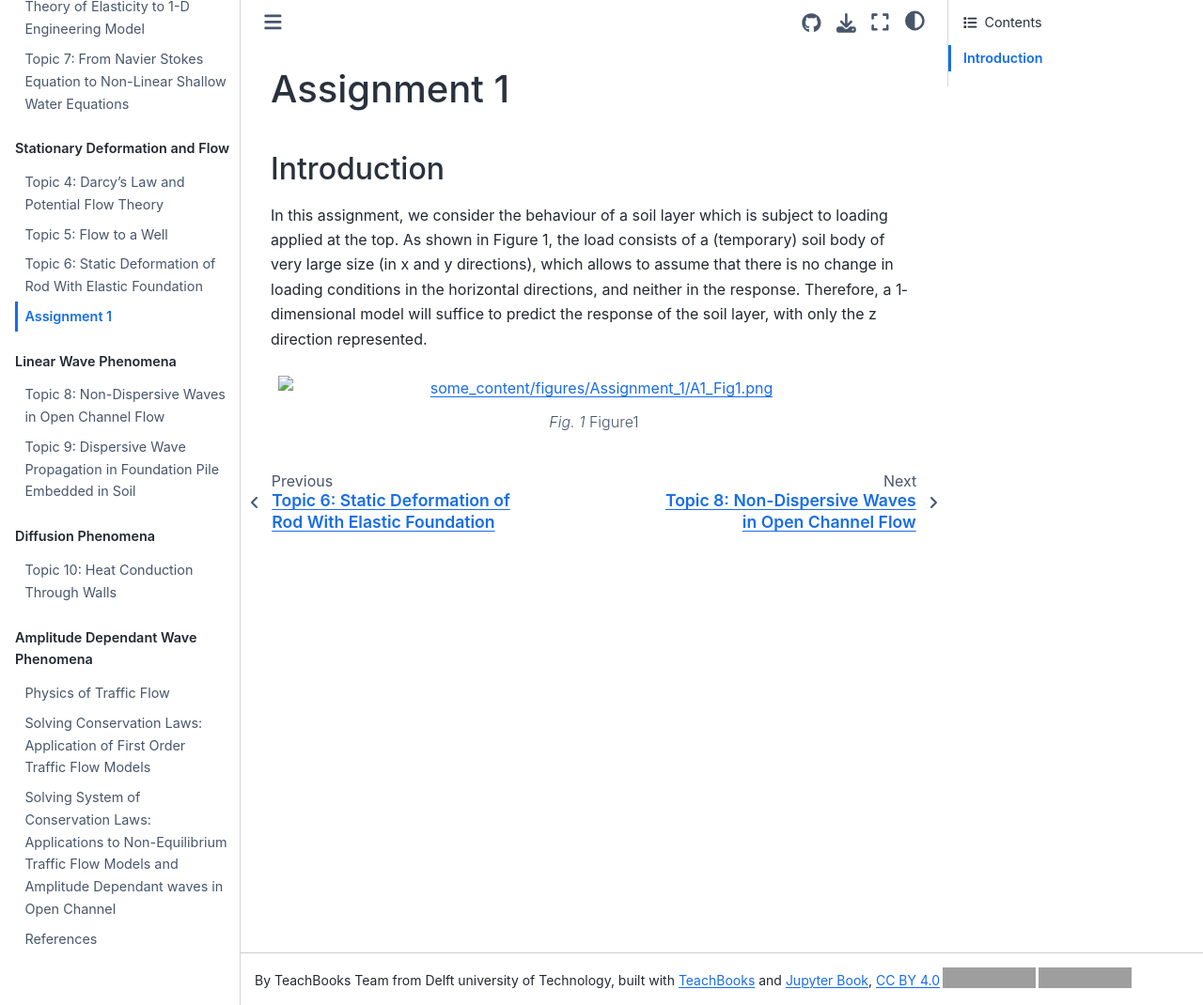
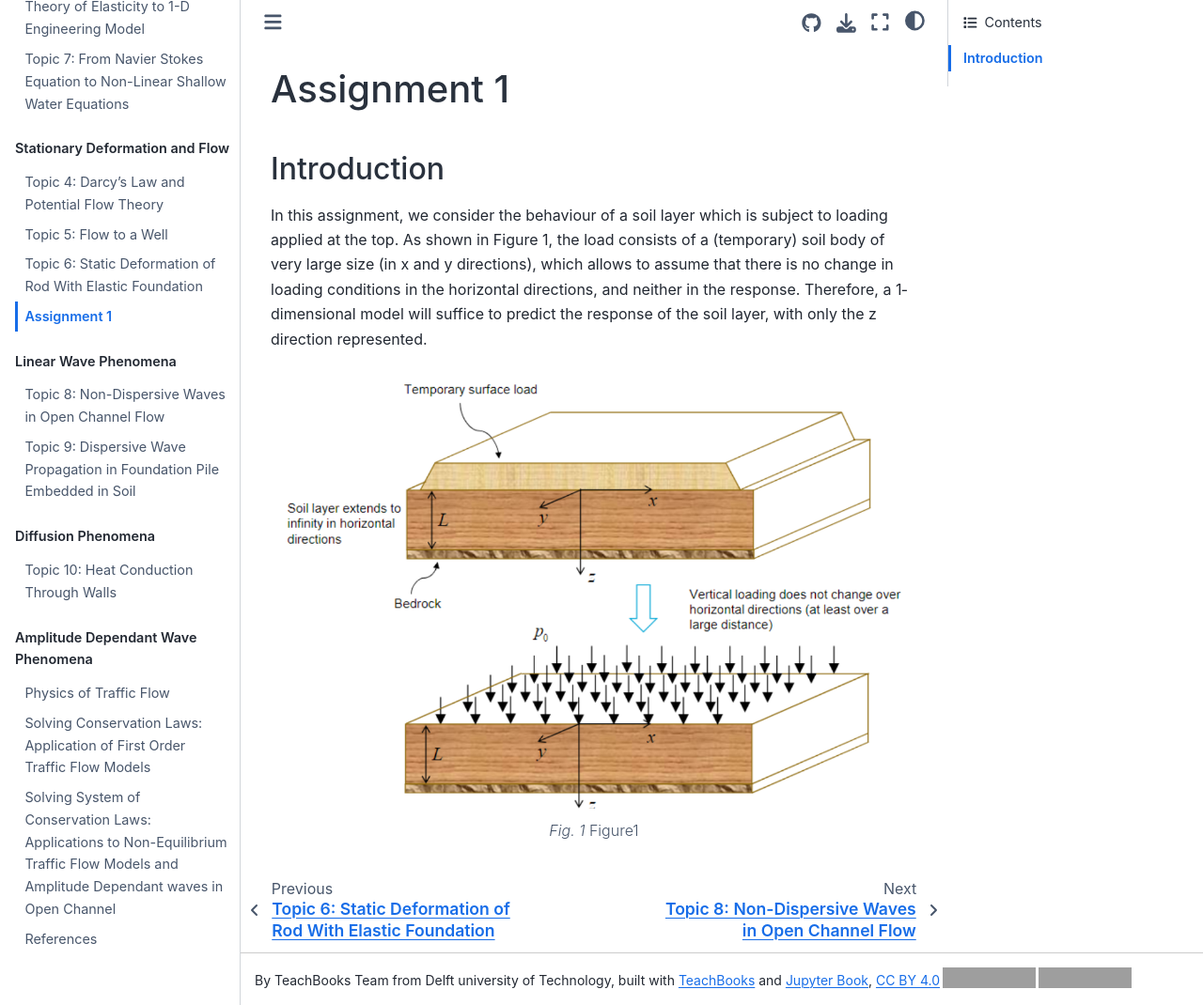
Before and after one commit to TeachBooks/interdisciplinary-mechanics, a Jupyter Book: the page built from book/some_content/A01.md, in a window 1280 px wide and 1070 px high. Shown: the whole window at 94% size. Built offline with Jupyter Book 1.0.4 settings and Sphinx 7.4.7 and the Sphinx Book theme 1.1.4, drawn with Linux system fonts in a browser that asks for light colours; comment, search, counter and statistics services are not loaded; grey boxes are pictures that could not be loaded.

Commit message:
Update A01.md

````diff
--- a/book/some_content/A01.md
+++ b/book/some_content/A01.md
@@ -2,7 +2,7 @@
 
 ## Introduction
 In this assignment, we consider the behaviour of a soil layer which is subject to loading applied at the top. As shown in Figure 1, the load consists of a (temporary) soil body of very large size (in x and y directions), which allows to assume that there is no change in loading conditions in the horizontal directions, and neither in the response. Therefore, a 1‐dimensional model will suffice to predict the response of the soil layer, with only the z direction represented.
-```{figure} ./figures/Assignment_1/A1_Fig1.png
+```{figure} ../figures/Assignment_1/A1_Fig1.png
 ---
 width: 100%
 name: A1_Fig1
````
